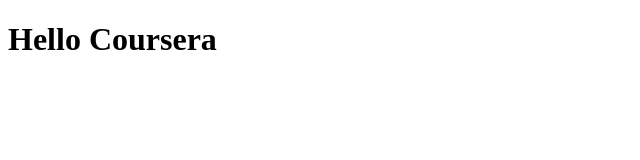
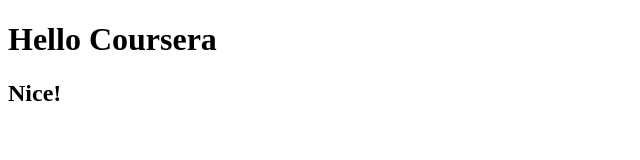
Before and after one commit to enstrong/test-coursera, a plain HTML site: page index.html in a window 1280 px wide. Shown: the full height of the page, 0-640 px from the left. Drawn offline with Linux system fonts and the light colour scheme.

Commit message:
2nd commit

```diff
--- a/index.html
+++ b/index.html
@@ -8,5 +8,6 @@
 </head>
 <body>
   <h1>Hello Coursera</h1>
+  <h2>Nice!</h2>
 </body>
 </html>
```
